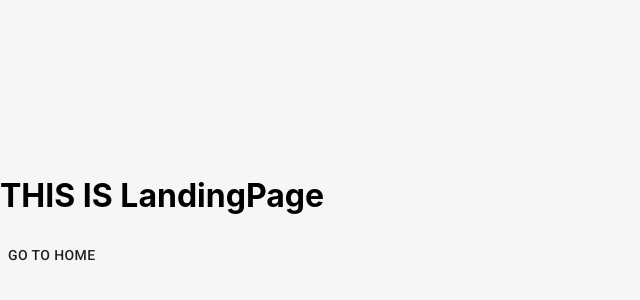
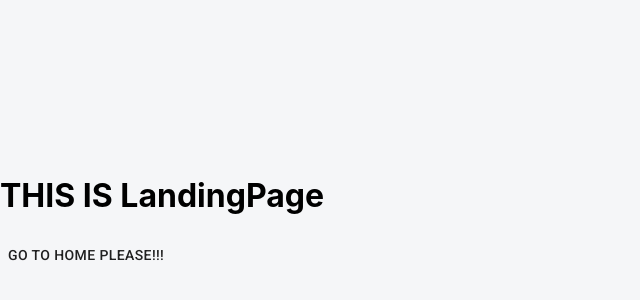
Before and after one commit to WildCodeSchool/2020-11-wns-paris-fantasticfork-projet-front, a React (Create React App) app: page / in a window 1280 px wide. Shown: the part 186-486 px from the top of the page, without its empty margins (0-640 px from the left). Built offline with nearby package versions, Linux system fonts and the light colour scheme; no server answers; what apollo-link-token-refresh would draw is missing.

Commit message:
test CD 3

```diff
--- a/src/Components/Pages/LandingPage/LandingPage.js
+++ b/src/Components/Pages/LandingPage/LandingPage.js
@@ -10,7 +10,7 @@ export default function LandingPage({ history }) {
           history.push('/home');
         }}
       >
-        GO TO HOME
+        GO TO HOME please!!!
       </Button>
     </div>
   );
```
